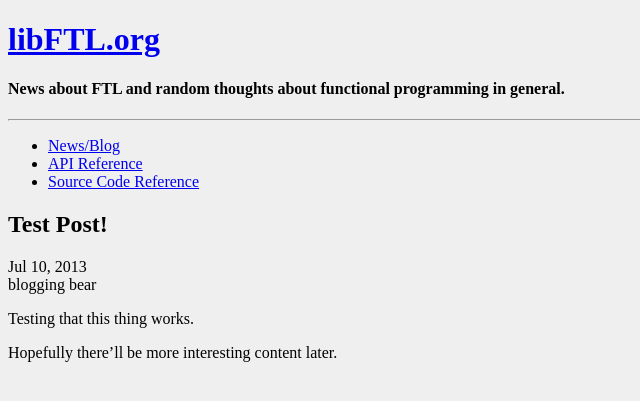
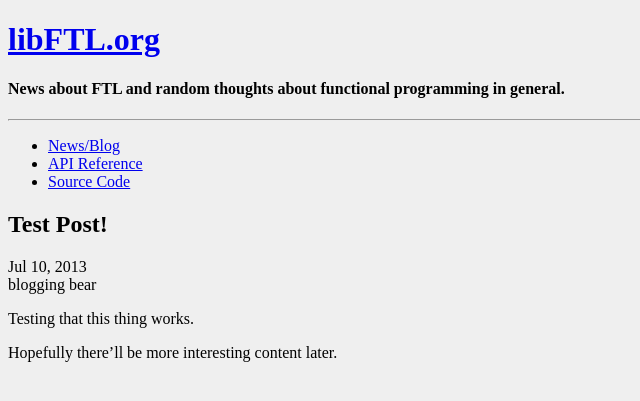
Before and after one commit to beark/ftl, a Jekyll site: the page built from _posts/2013-07-10-test-post.markdown, in a window 1280 px wide. Shown: the top 401 px of the page, without its empty margins (0-640 px from the left). Built offline with Jekyll 4.4.1, drawn with Linux system fonts in a browser that asks for light colours; Markdown is read by kramdown in place of the engine named in the settings.

Commit message:
Link fix take two.

```diff
--- a/_config.yml
+++ b/_config.yml
@@ -6,3 +6,4 @@
 auto: true
 permalink: pretty
 pygments: true
+baseurl: http://libftl.org
--- a/_layouts/default.html
+++ b/_layouts/default.html
@@ -22,7 +22,7 @@
             <ul>
                 <li><a href="{{site.baseurl}}/">News/Blog</a></li>
                 <li><a href="{{site.baseurl}}/api/">API Reference</a></li>
-                <li><a href="https://github.com/beark/ftl">Source Code Reference</a></li>
+                <li><a href="https://github.com/beark/ftl">Source Code</a></li>
             </ul>
 
         </nav>
```
